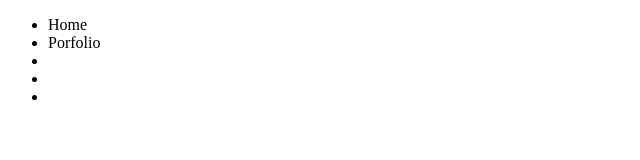
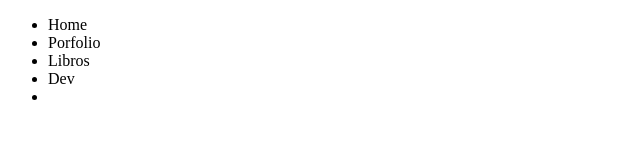
Before and after one commit to aderpinillo/oracleone, a plain HTML site: page index.html in a window 1280 px wide. Shown: the full height of the page, 0-640 px from the left. Drawn offline with Linux system fonts and the light colour scheme.

Commit message:
Modificacion de Ader en el arachivo index.html

```diff
--- a/index.html
+++ b/index.html
@@ -12,11 +12,10 @@
         <ul>
             <li>Home</li>
             <li>Porfolio</li>
-            <li></li>
-            <li></li>
+            <li>Libros</li>
+            <li>Dev</li>
             <li></li>
         </ul>
     </nav>
-
 </body>
 </html>
```
Also changed, not shown: 1 other file.
